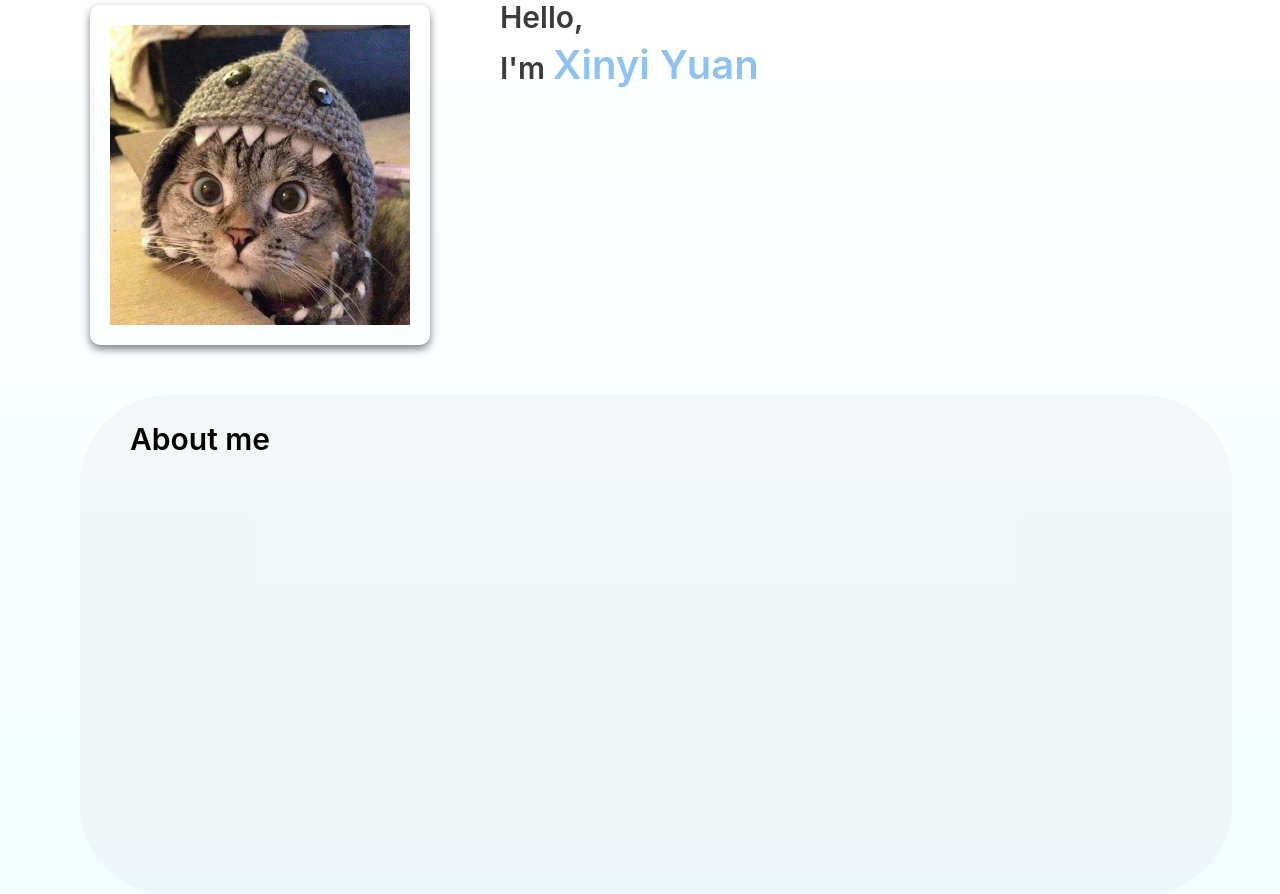
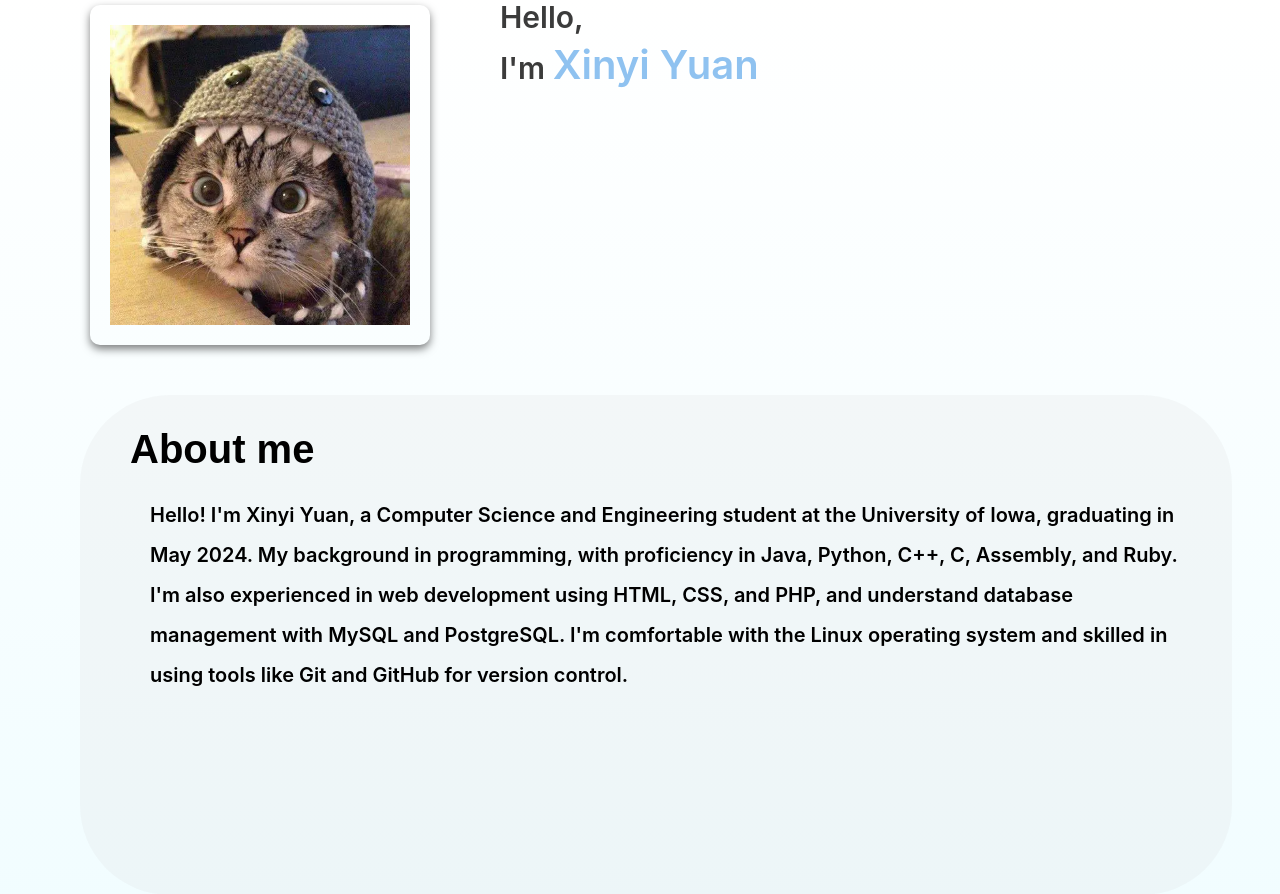
Before and after one commit to xinyi-yuan/SD_Lab3, a Flask app: page /xinyi in a window 1280 px wide. Shown: the part 245-1139 px from the top of the page. Run offline with Flask 3, Linux system fonts and the light colour scheme; the visitor is signed in with stand-in values (Sample User, id 1); some libraries are stand-ins or nearby versions.

Commit message:
Updated About Me texts on home page and individual page

```diff
--- a/static/css/homeStyle.css
+++ b/static/css/homeStyle.css
@@ -218,16 +218,16 @@
 
 .xinyiIntro {
     position: absolute;
-    width: 80%;
+    width: 90%;
     height: 89px;
     left: 3%;
-    top: -20px;
+    top: 10px;
 
     font-family: 'Inknut Antiqua', serif;
     font-style: normal;
     font-weight: 400;
     font-size: 18px;
-    line-height: 100px;
+    line-height: 40px;
 
     color: #000000;
 }
--- a/static/css/xinyi.css
+++ b/static/css/xinyi.css
@@ -181,13 +181,29 @@
     width: 435px;
     height: 230px;
     left: 50px;
-    top: 30px;
+    top: 40px;
+
+    font-family: Papyrus, fantasy;
+    font-style: normal;
+    font-weight: 600;
+    font-size: 40px;
+    line-height: 29px;
+
+    color: #000000;
+}
+
+.aboutContent {
+    position: absolute;
+    width: 90%;
+    height: 230px;
+    left: 70px;
+    top: 100px;
 
     font-family: 'Inter';
     font-style: normal;
     font-weight: 600;
-    font-size: 30px;
-    line-height: 29px;
+    font-size: 20px;
+    line-height: 40px;
 
     color: #000000;
 }
--- a/templates/home.html
+++ b/templates/home.html
@@ -26,7 +26,9 @@
 
         <div class="xinyiName"><a href="{{ url_for('xinyi') }}">Xinyi Yuan</a></div>
         <div class="xinyiFrame">
-            <div class="xinyiIntro">Computer Science and Engineering major</div>
+            <div class="xinyiIntro">I'm a Computer Science and Engineering student minoring in Math at the University of Iowa,
+                skilled in programming languages like Java, Python, and C++. I'm passionate about applying my diverse tech skills
+                in software engineering to solve complex challenges.</div>
         </div>
 
         <div class="hannahName"><a href="{{ url_for('hannah') }}">Hannah Stuppi</a></div>
--- a/templates/xinyi.html
+++ b/templates/xinyi.html
@@ -17,6 +17,10 @@
         </div>
         <div class="aboutBox">
             <div class="aboutText">About me</div>
+            <div class="aboutContent">Hello! I'm Xinyi Yuan, a Computer Science and Engineering student at the University of Iowa,
+                graduating in May 2024. My background in programming, with proficiency in Java, Python, C++, C, Assembly, and Ruby.
+                I'm also experienced in web development using HTML, CSS, and PHP, and understand database management with MySQL and PostgreSQL.
+                I'm comfortable with the Linux operating system and skilled in using tools like Git and GitHub for version control. </div>
         </div>
         <div class="divideAC"></div>
         <div class="contact">
```
